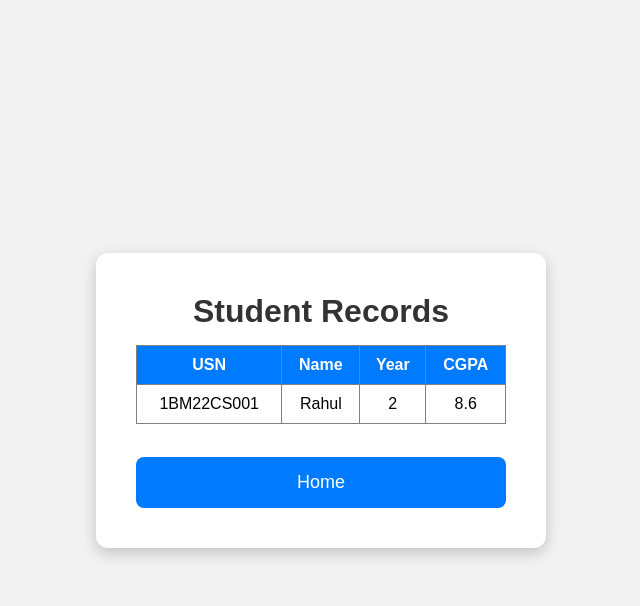
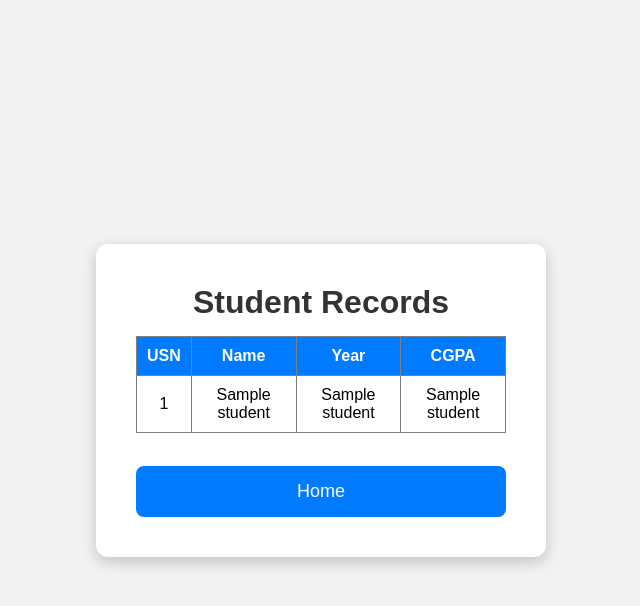
Before and after one commit to pavithragowda05/Student-Management-System, a Flask app: template templates/display.html in a window 1280 px wide. Shown: the top 606 px of the page, without its empty margins (319-959 px from the left). Run offline with Flask 3, Linux system fonts and the light colour scheme; the template is opened without the code that fills it: most values are stand-ins (such as "Sample title", 1, 10 or a date in 2020).

Commit message:
Implemented display functionality

```diff
--- a/App.py
+++ b/App.py
@@ -25,7 +25,10 @@ def update():
 
 @app.route("/display")
 def display():
-    return render_template("display.html")
+    sql = "SELECT * FROM Student"
+    cursor.execute(sql)
+    students = cursor.fetchall()
+    return render_template("display.html", students=students)
 
 @app.route("/save", methods=["POST"])
 def save():
--- a/templates/display.html
+++ b/templates/display.html
@@ -26,14 +26,15 @@
 
 </tr>
 
-<tr>
+{% for student in students %}
+    <tr>
+        <td>{{ student[0] }}</td>
+        <td>{{ student[1] }}</td>
+        <td>{{ student[2] }}</td>
+        <td>{{ student[3] }}</td>
+    </tr>
+    {% endfor %}
 
-<td>1BM22CS001</td>
-<td>Rahul</td>
-<td>2</td>
-<td>8.6</td>
-
-</tr>
 
 </table>
 
```
